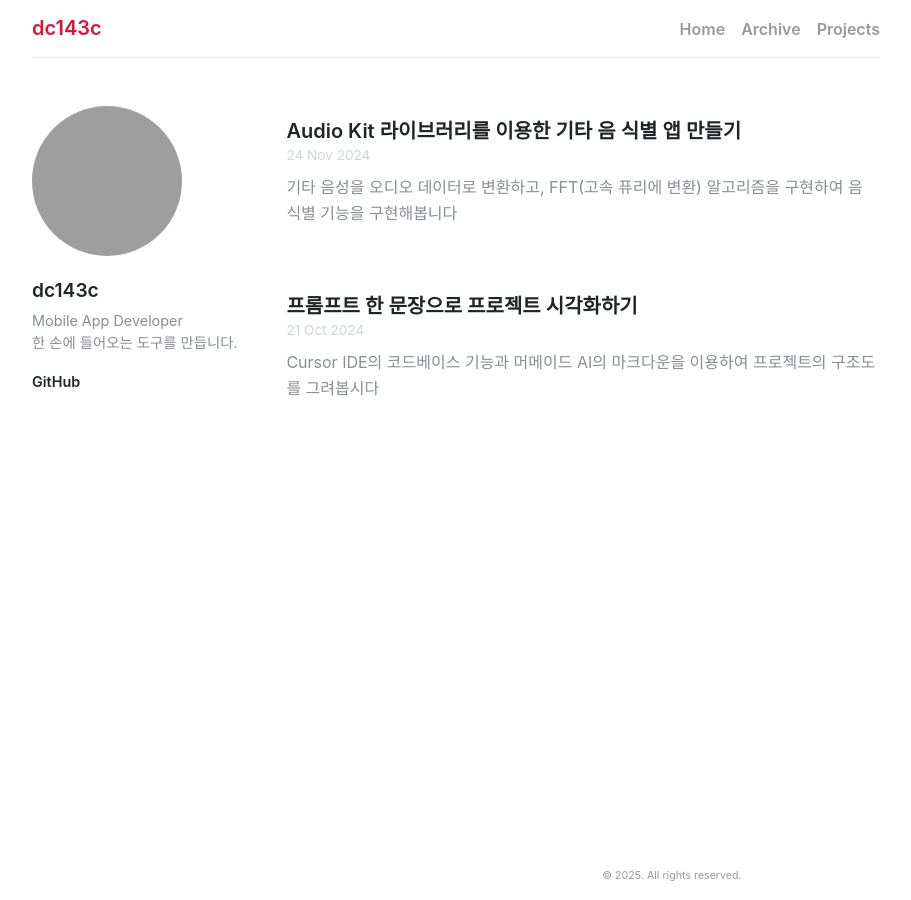
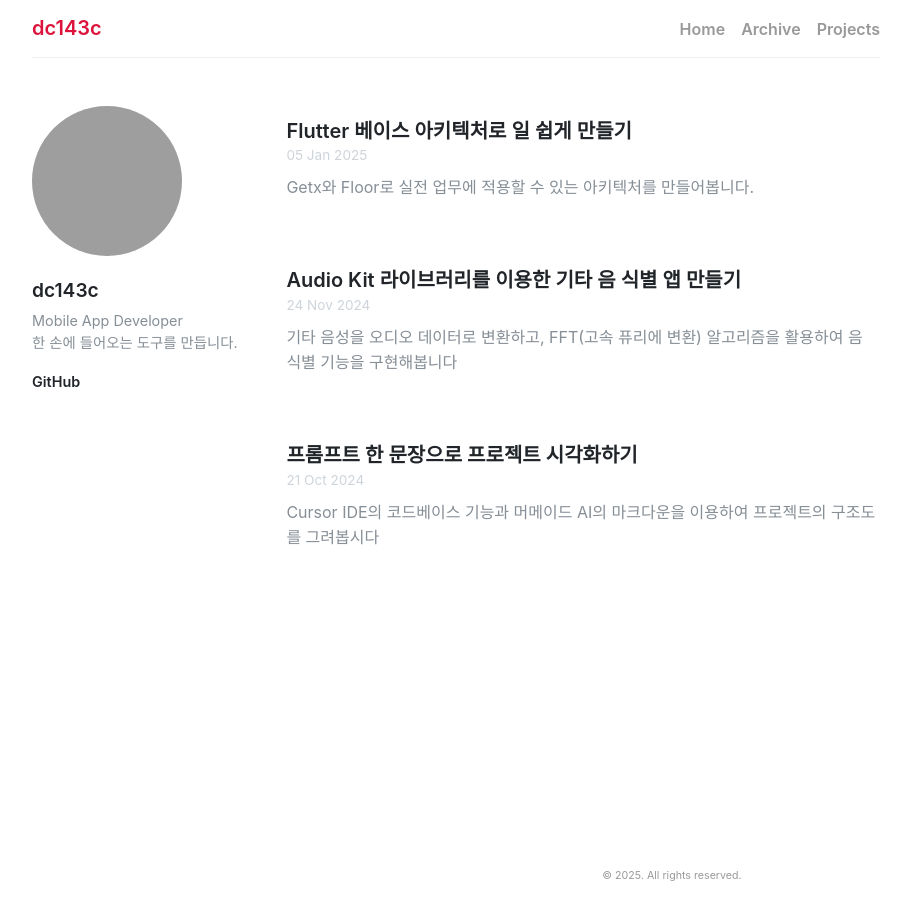
Before and after one commit to dc143cDev/dc143cDev.github.io, a Jekyll site: the page built from index.html, in a window 1280 px wide. Shown: the whole page, without its empty margins (184-1095 px from the left). Built offline with Jekyll 4.4.1, drawn with Linux system fonts in a browser that asks for light colours; some web fonts are replaced; grey boxes are pictures that could not be loaded.

Commit message:
신규 포스트 작성중

```diff
--- a/_posts/2024-11-24-audiokit.md
+++ b/_posts/2024-11-24-audiokit.md
@@ -4,7 +4,7 @@ title: "Audio Kit 라이브러리를 이용한 기타 음 식별 앱 만들기"
 date: 2024-11-24
 tags: [iOS, Swift, Flutter, AudioKit, FFT]
 read_time: 20
-subtitle: "기타 음성을 오디오 데이터로 변환하고, FFT(고속 퓨리에 변환) 알고리즘을 구현하여 음 식별 기능을 구현해봅니다"
+subtitle: "기타 음성을 오디오 데이터로 변환하고, FFT(고속 퓨리에 변환) 알고리즘을 활용하여 음 식별 기능을 구현해봅니다"
 ---
 
 ## 개요
--- /dev/null
+++ b/_posts/2024-12-07-guitar-project-01.md
@@ -0,0 +1,12 @@
+---
+layout: post
+title: "Flutter 베이스 아키텍처로 일 쉽게 만들기"
+date: 2025-01-05
+tags: [Flutter, Architecture, GetX, Floor]
+read_time: 20
+subtitle: "Getx와 Floor로 실전 업무에 적용할 수 있는 아키텍처를 만들어봅니다."
+---
+
+## 개요
+개발자는 신기한 직업입니다. 일을 줄이려고 일을 만들어내는 직업이기 때문입니다.
+심지어 어떨 때는 일을 줄이려고 기반을 작업하는 일이 실제 개발 작업보다 더 많은 시간을 쏟게 만들기도 합니다.
```
Also changed, not shown: test_post/2024-12-07-guitar-project-01.md (added, +21 -0 lines), 1 other file.
